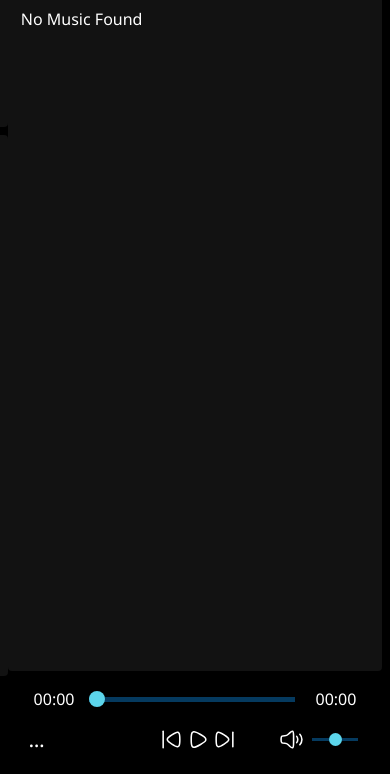
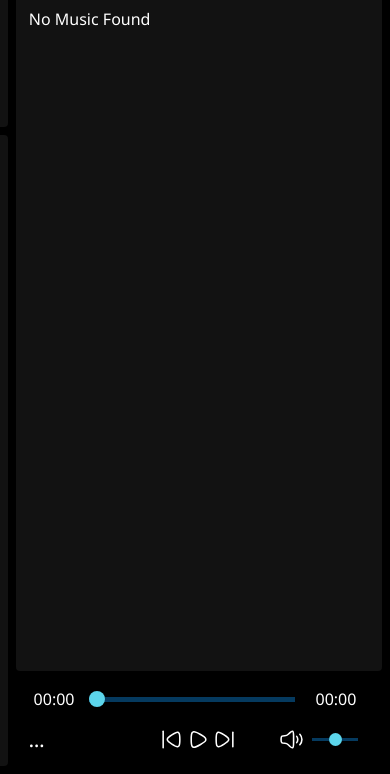
Before and after one commit to masked-redhat/spotify-clone-music-player, a plain HTML site: page index.html in a window 390 px wide. Shown: the part 70-844 px from the top of the page. Drawn offline with Linux system fonts and the light colour scheme; no server answers.

Commit message:
mobile fix

```diff
--- a/style.css
+++ b/style.css
@@ -391,7 +391,14 @@ input[type="checkbox"] {
         background: black;
         left: -100%;
         width: 100%;
+        height: calc(100vh - 2 * var(--gap-1));
         z-index: 3;
+    }
+
+    #application>section{
+        position: relative;
+        margin-right: var(--gap-1);
+        left: var(--gap-1);
     }
 
     #nowPlayingImg {
```
